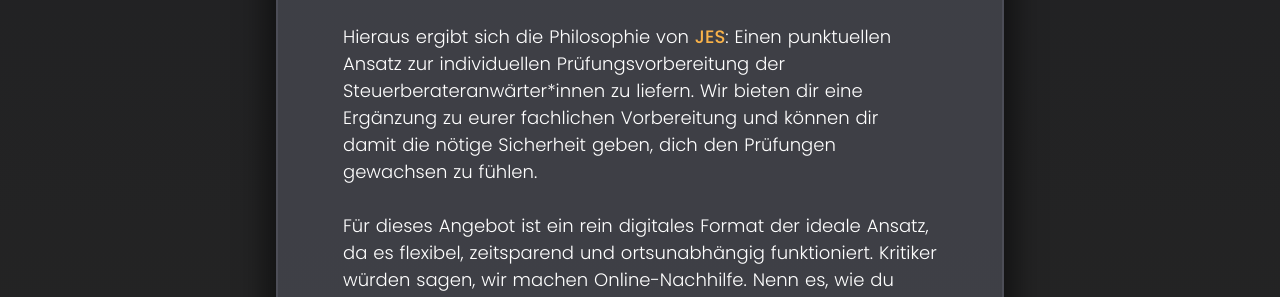
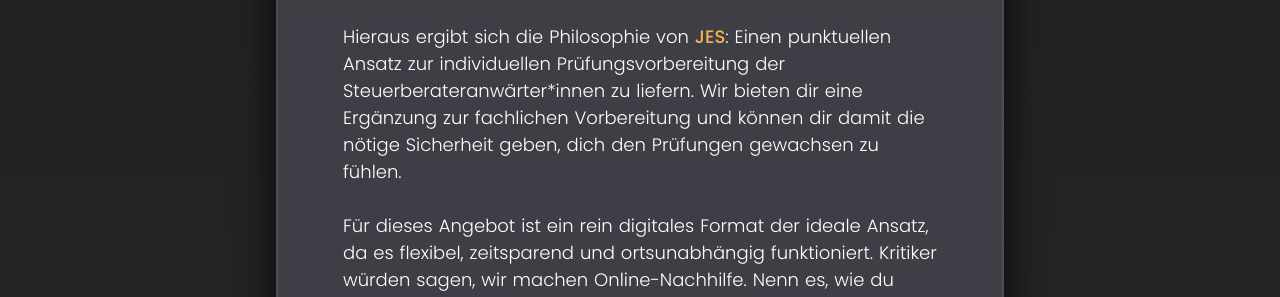
Before and after one commit to Hangman/jespage, a Jekyll site: the page built from team.md, in a window 1280 px wide. Shown: the part 1455-1752 px from the top of the page. Built offline with Jekyll 4.4.1, drawn with Linux system fonts in a browser that asks for light colours.

Commit message:
Fix grammar
Signed-off-by: MissHubbert <sophie_kadach@web.de>

```diff
--- a/team.md
+++ b/team.md
@@ -9,7 +9,7 @@ Großbetrieben und Konzernen betraut. Wir haben alle drei das Steuerberaterexame
 Prüfungsvorbereitung selbst durchlebt und wissen dementsprechend, was du durchmachst und was dich bewegt.<br><br>
 
 Hieraus ergibt sich die Philosophie von **JES**: Einen punktuellen Ansatz zur individuellen Prüfungsvorbereitung der Steuerberateranwärter\*innen zu liefern. Wir bieten
-dir eine Ergänzung zu eurer fachlichen Vorbereitung und können dir damit die nötige Sicherheit geben, dich den Prüfungen gewachsen zu fühlen.<br><br>
+dir eine Ergänzung zur fachlichen Vorbereitung und können dir damit die nötige Sicherheit geben, dich den Prüfungen gewachsen zu fühlen.<br><br>
 
 Für dieses Angebot ist ein rein digitales Format der ideale Ansatz, da es flexibel, zeitsparend und ortsunabhängig funktioniert. Kritiker würden sagen, wir machen
 Online-Nachhilfe. Nenn es, wie du willst, Hauptsache es hilft!
```
